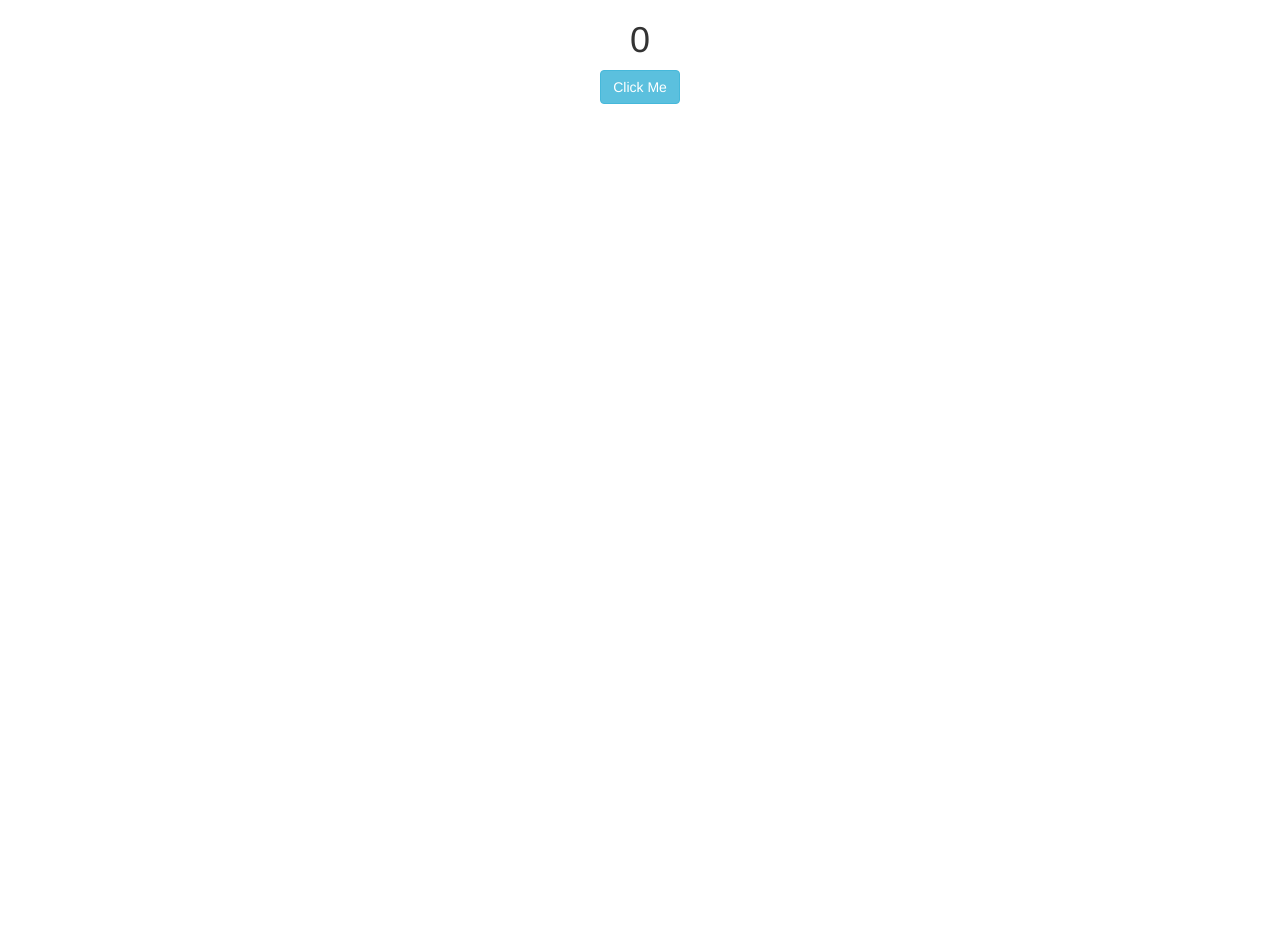
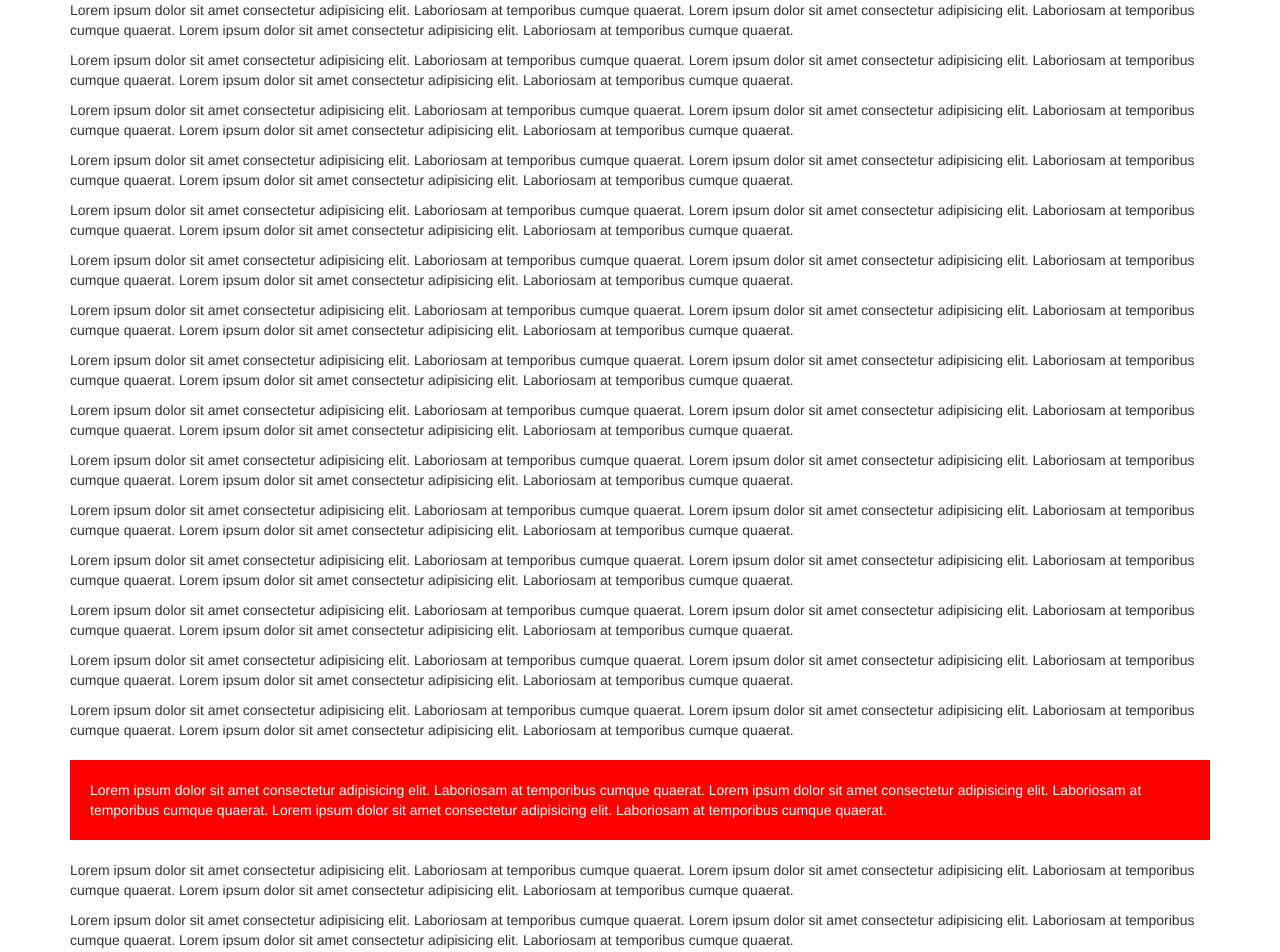
Before and after one commit to abdllhshn6534/MyApp, a React (Create React App) app: page / in a window 1280 px wide. Shown: the top 952 px of the page. Before the commit the page ends 800 px from the top, so only its background shows below. Built offline with nearby package versions, Linux system fonts and the light colour scheme.

Commit message:
userRef ile practice yapıldı

```diff
--- a/src/App.js
+++ b/src/App.js
@@ -23,6 +23,8 @@ import Statelles from "./components/15-usestate/statelles";
 import Counter from "./counter";
 import UseEffect from "./components/18-useEffect/useeffect";
 import Useffect2 from "./components/18-useEffect/useeffect2";
+import UseRef from "./components/20-useref/useref";
+import Scroll from "./components/20-useref/scroll";
 
 const App = () => {
     return (
@@ -51,10 +53,12 @@ const App = () => {
               <Statelles></Statelles>
                <Counter></Counter>
             <UseEffect></UseEffect>
+            <Useffect2></Useffect2>
+            <UseRef/>
 
 
  */    }
-            <Useffect2></Useffect2>
+            <Scroll></Scroll>
          </React.Fragment>
     )
 }
--- a/src/components/15-usestate/statelles.js
+++ b/src/components/15-usestate/statelles.js
@@ -11,7 +11,7 @@ const Statelles = () => {
 
     return (
         <div className={classNames}>
-            <h1 className='text-center'>Dark/Light mode</h1>
+         <h1 className='text-center'>Dark/Light mode</h1>
             <div className='d-flex justify-content-evenly mt-5'>
                 <Button onClick={() => setMode("dark")}>Dark Mode</Button>
                 <Button onClick={() => setMode("light")}>Light Mode</Button>
--- /dev/null
+++ b/src/components/20-useref/scroll.js
@@ -0,0 +1,61 @@
+import React, { useEffect, useRef } from 'react'
+import { Container } from 'react-bootstrap'
+import "./scroll.scss"
+
+const Scroll = () => {
+    const refAboutUs = useRef(null);
+
+    useEffect(() => {
+        const handleScroll = () => {
+            const aboutUsEl = refAboutUs.current;
+            const currentScrollPosition = window.scrollY;
+
+            const elScrollPosition = aboutUsEl.offsetTop;
+            const currentWindowHeight = window.innerHeight;
+            const elCurrentHeight = aboutUsEl.offsetHeight;
+
+            const targetScrollPosition =
+                elScrollPosition - currentWindowHeight + elCurrentHeight;
+            if (currentScrollPosition >= targetScrollPosition) {
+                aboutUsEl.classList.add("active")
+            }
+        }
+
+        document.addEventListener("scroll", handleScroll)
+        return () => {
+            document.removeEventListener("scroll", handleScroll)
+        }
+    }, [])
+    /* Burda doğrudan doma ulaştığım için bir yan etki oluşur ve useEffect kullanırım*/
+    return (
+        <Container className='mt-5' >
+            {
+                [...new Array(15)].map((item, index) => (<p key={index} >
+                    Lorem ipsum dolor sit amet consectetur adipisicing elit. Laboriosam at temporibus cumque quaerat.
+                    Lorem ipsum dolor sit amet consectetur adipisicing elit. Laboriosam at temporibus cumque quaerat.
+                    Lorem ipsum dolor sit amet consectetur adipisicing elit. Laboriosam at temporibus cumque quaerat.
+
+                </p>))
+
+            }
+            <p className="about-us" ref={refAboutUs}>
+                Lorem ipsum dolor sit amet consectetur adipisicing elit. Laboriosam at temporibus cumque quaerat.
+                Lorem ipsum dolor sit amet consectetur adipisicing elit. Laboriosam at temporibus cumque quaerat.
+                Lorem ipsum dolor sit amet consectetur adipisicing elit. Laboriosam at temporibus cumque quaerat.
+
+            </p>
+
+            {
+                [...new Array(15)].map((item, index) => (<p key={index} >
+                    Lorem ipsum dolor sit amet consectetur adipisicing elit. Laboriosam at temporibus cumque quaerat.
+                    Lorem ipsum dolor sit amet consectetur adipisicing elit. Laboriosam at temporibus cumque quaerat.
+                    Lorem ipsum dolor sit amet consectetur adipisicing elit. Laboriosam at temporibus cumque quaerat.
+
+                </p>))
+
+            }
+        </Container>
+    )
+}
+
+export default Scroll
--- /dev/null
+++ b/src/components/20-useref/scroll.scss
@@ -0,0 +1,11 @@
+.about-us{
+    background-color: red;
+    color: white;
+    padding: 2rem;
+    margin: 2rem 0;
+    transform: translateX(150%);
+    transition: transform 1s;
+    &.active{
+        transform: translateX(0);
+    }
+}
--- /dev/null
+++ b/src/components/20-useref/useref.js
@@ -0,0 +1,19 @@
+import React, { useRef } from 'react'
+import { Container } from 'react-bootstrap'
+
+const UseRef = () => {
+    const emailRef = useRef(null);
+    const setFocus = () => {
+        emailRef.current.focus();
+        emailRef.current.style.backgroundColor = "red"
+    }
+    return (
+        <Container className='mt-5'>
+
+            <input type="text" placeholder='Enter your Email' ref={emailRef} />
+            <button onClick={setFocus}>Set focus</button>
+        </Container>
+    )
+}
+
+export default UseRef
```
